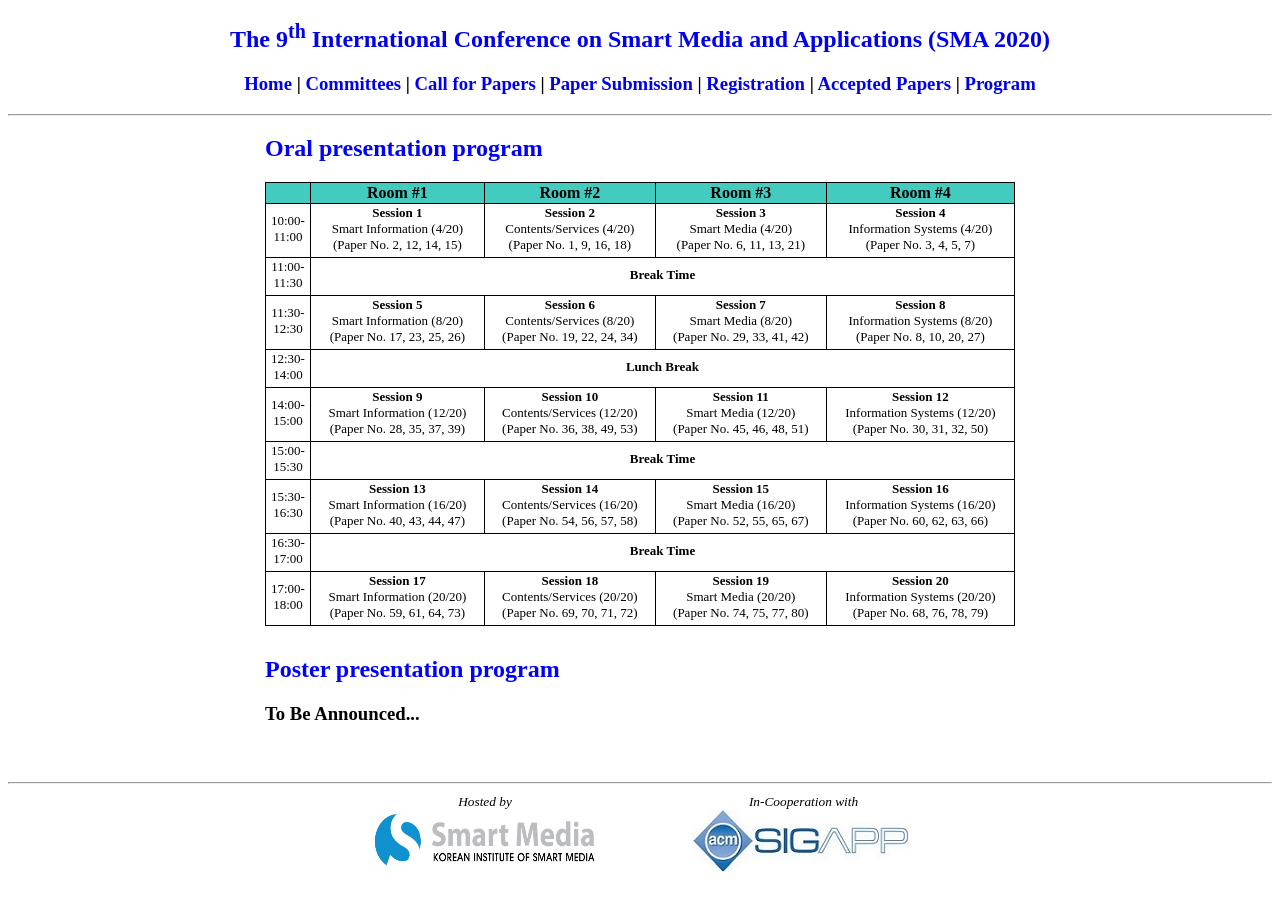
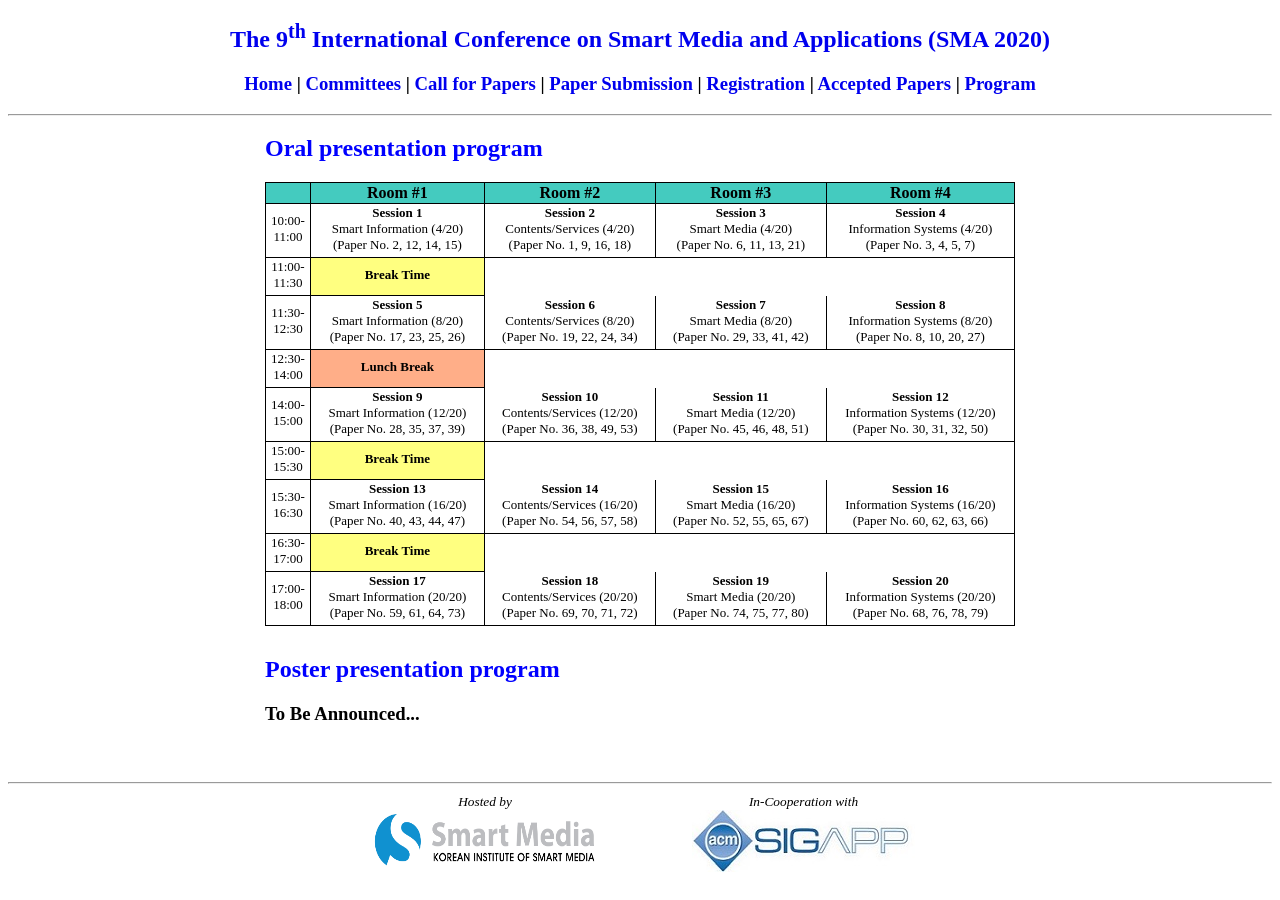
Before and after one commit to icea-conf/sma-2020.github.io, a Jekyll site: the page built from program/index.html, in a window 1280 px wide. Built offline with Jekyll 4.4.1, drawn with Linux system fonts in a browser that asks for light colours.

Commit message:
Update index.html

```diff
--- a/program/index.html
+++ b/program/index.html
@@ -54,7 +54,7 @@ title: SMA 2020
                               <td class="tcontent3">
                                    11:00-11:30
                               </td>
-                              <td class="tcontent3" colspan="4" background-color="#FFFF80">
+                              <td class="tcontent5">
                                    <b>Break Time</b>
                               </td>
                          </tr>
@@ -87,7 +87,7 @@ title: SMA 2020
                               <td class="tcontent3">
                                    12:30-14:00
                               </td>
-                              <td class="tcontent3" colspan="4" background-color="#FFAE88">
+                              <td class="tcontent6">
                                    <b>Lunch Break</b>
                               </td>
                          </tr>
@@ -120,7 +120,7 @@ title: SMA 2020
                               <td class="tcontent3">
                                    15:00-15:30
                               </td>
-                              <td class="tcontent3" colspan="4" background-color="#FFFF80">
+                              <td class="tcontent5">
                                    <b>Break Time</b>
                               </td>
                          </tr>
@@ -153,7 +153,7 @@ title: SMA 2020
                               <td class="tcontent3">
                                    16:30-17:00
                               </td>
-                              <td class="tcontent3" colspan="4" background-color="#FFFF80">
+                              <td class="tcontent5">
                                    <b>Break Time</b>
                               </td>
                          </tr>
```
